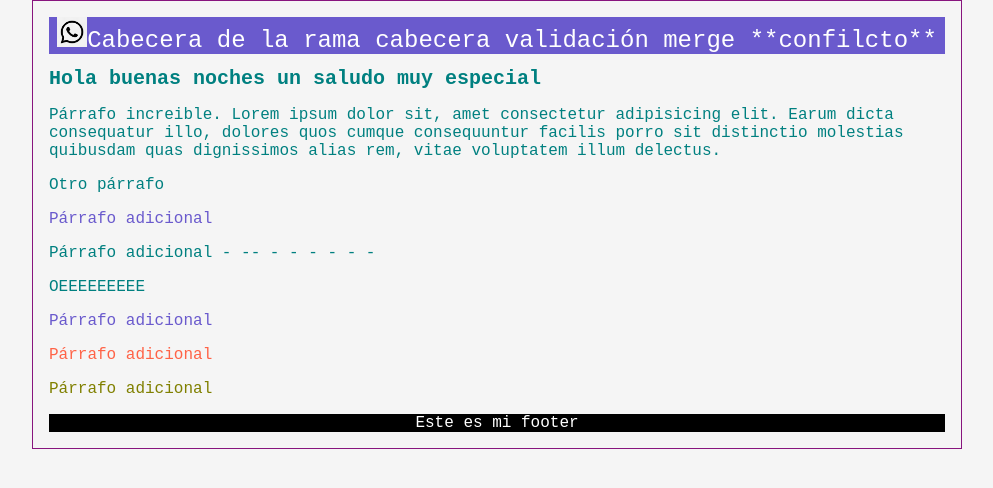
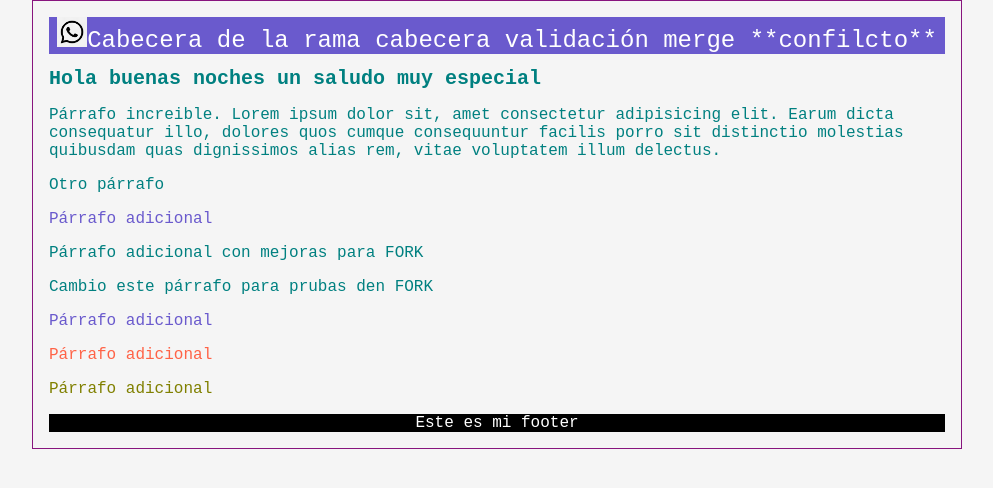
Before and after one commit to wilfredoha/platzi, a plain HTML site: page index.html in a window 1280 px wide. Shown: the whole page, without its empty margins (143-1136 px from the left). Drawn offline with Linux system fonts and the light colour scheme.

Commit message:
cambio para FORK

```diff
--- a/index.html
+++ b/index.html
@@ -12,8 +12,8 @@
                 <p>Párrafo increible. Lorem ipsum dolor sit, amet consectetur adipisicing elit. Earum dicta consequatur illo, dolores quos cumque consequuntur facilis porro sit distinctio molestias quibusdam quas dignissimos alias rem, vitae voluptatem illum delectus.</p>
                 <p>Otro párrafo</p>
                 <p id="parrafo">Párrafo adicional</p>
-                <p>Párrafo adicional - -- - - - - - -</p>
-                <p>OEEEEEEEEE</p>
+                <p>Párrafo adicional con mejoras para FORK</p>
+                <p>Cambio este párrafo para prubas den FORK</p>
                 <p id="parrafo">Párrafo adicional</p>
                 <p id="parrafo1">Párrafo adicional</p>
                 <p id="parrafo2">Párrafo adicional</p>
```
